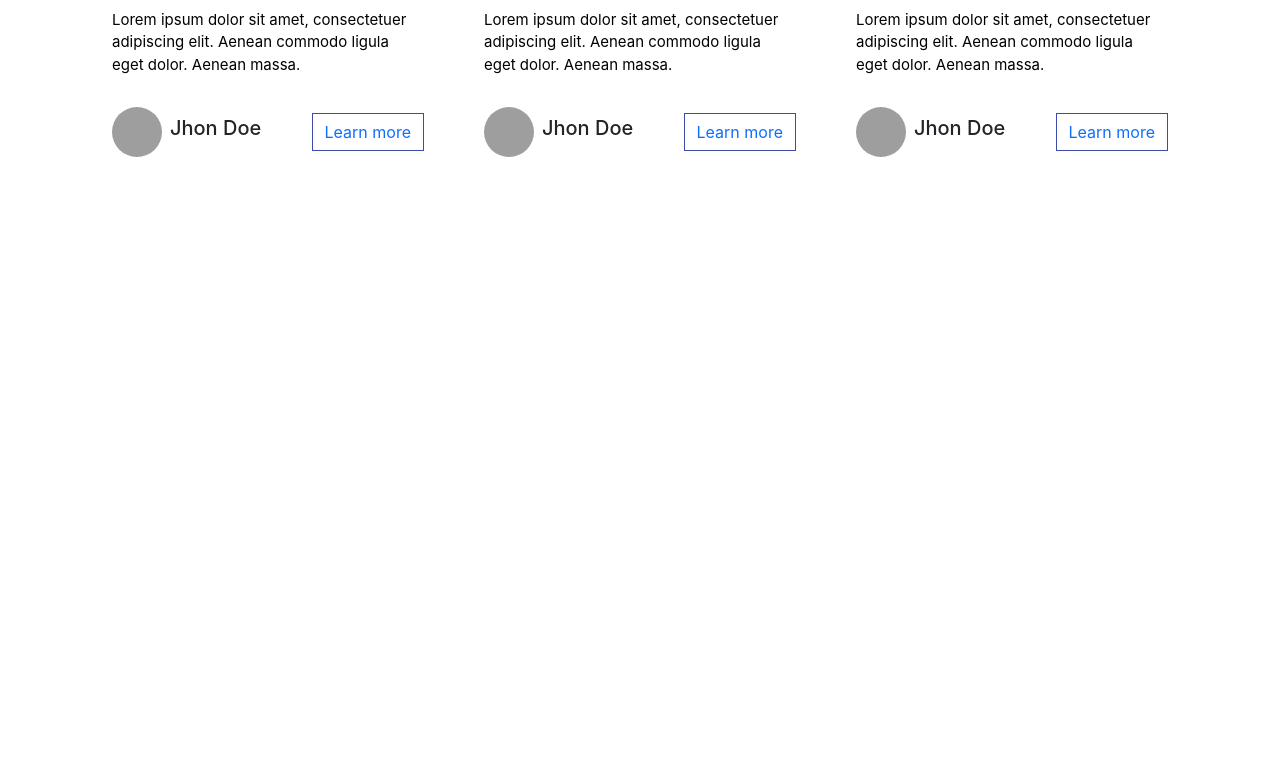
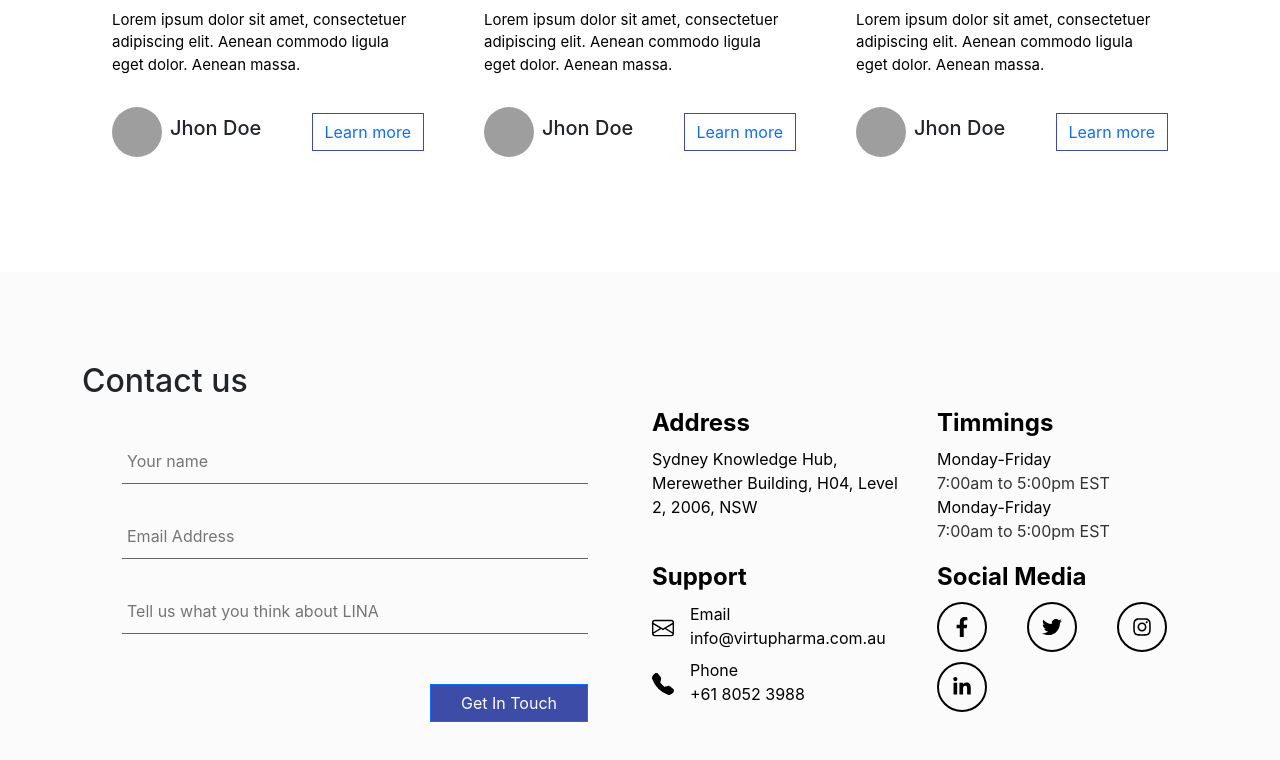
Before and after one commit to mdmonir027/virtu-pharma, a React (Create React App) app: page / in a window 1280 px wide. Shown: the part 9272-10032 px from the top of the page. Before the commit the page ends 9544 px from the top, so only its background shows below. Built offline with nearby package versions, Linux system fonts and the light colour scheme; grey boxes are pictures that could not be loaded.

Commit message:
contact us page.

```diff
--- /dev/null
+++ b/src/components/ContactUs/Address.js
@@ -0,0 +1,87 @@
+import React from 'react';
+import { BsEnvelope, BsFillTelephoneFill } from 'react-icons/bs';
+import {
+  FaFacebookF,
+  FaInstagram,
+  FaLinkedinIn,
+  FaTwitter,
+} from 'react-icons/fa';
+import style from './address.module.css';
+const Address = () => {
+  return (
+    <div>
+      <div className='row'>
+        <div className='col-md-6'>
+          <div className={style.item}>
+            <h5 className={style.heading}>Address</h5>
+            <p>
+              Sydney Knowledge Hub, Merewether Building, H04, Level 2, 2006, NSW
+            </p>
+          </div>
+        </div>
+        <div className='col-md-6'>
+          <div className={style.item}>
+            <h5 className={style.heading}>Timmings</h5>
+            <p className={style.timeDay}>
+              Monday-Friday <br />
+              <span>7:00am to 5:00pm EST</span>
+            </p>
+            <p className={style.timeDay}>
+              Monday-Friday <br />
+              <span>7:00am to 5:00pm EST</span>
+            </p>
+          </div>
+        </div>
+        <div className='col-md-6'>
+          <div className={style.item}>
+            <h5 className={style.heading}>Support</h5>
+            <div
+              className={` d-flex align-items-center gap-3 ${style.timeDay}`}
+            >
+              <div className={style.iconS}>
+                <BsEnvelope />
+              </div>
+              <div className='icon'>
+                <p className={`m-0`}>Email</p>
+                <p className={`m-0`}>info@virtupharma.com.au</p>
+              </div>
+            </div>
+            <div
+              className={` d-flex align-items-center mt-2 gap-3 ${style.timeDay}`}
+            >
+              <div className={style.iconS}>
+                <BsFillTelephoneFill />
+              </div>
+              <div>
+                <p className={`m-0`}>Phone</p>
+                <p className={`m-0`}>+61 8052 3988</p>
+              </div>
+            </div>
+          </div>
+        </div>
+        <div className='col-md-6'>
+          <div className={style.item}>
+            <h5 className={style.heading}>Social Media</h5>
+            <ul className={style.list}>
+              <li className={style.icon}>
+                <FaFacebookF />
+              </li>
+              <li className={style.icon}>
+                <FaTwitter />
+              </li>
+              <li className={style.icon}>
+                <FaInstagram />
+              </li>
+              <li className={style.icon}>
+                <FaLinkedinIn />
+              </li>
+            </ul>
+          </div>
+        </div>
+        <div className='col-md-6'></div>
+      </div>
+    </div>
+  );
+};
+
+export default Address;
--- /dev/null
+++ b/src/components/ContactUs/Form.js
@@ -0,0 +1,53 @@
+import React from 'react';
+import style from './form.module.css';
+const Form = () => {
+  return (
+    <form className={style.form}>
+      <div>
+        <div className={style.inputWrapper}>
+          <input
+            type='text'
+            name=''
+            className={style.input}
+            id=''
+            placeholder='Your name'
+          />
+        </div>
+      </div>
+      <div>
+        <div className={style.inputWrapper}>
+          <input
+            type='text'
+            name=''
+            className={style.input}
+            id=''
+            placeholder='Email Address'
+          />
+        </div>
+      </div>
+      <div>
+        <div className={style.inputWrapper}>
+          <input
+            type='text'
+            name=''
+            className={style.input}
+            id=''
+            placeholder='Tell us what you think about LINA'
+          />
+        </div>
+      </div>
+      <div style={{ textAlign: 'right' }}>
+        <div className={style.inputWrapper}>
+          <button
+            type='submit'
+            className={`btn btn-primary ${style.submitBtn}`}
+          >
+            Get In Touch
+          </button>
+        </div>
+      </div>
+    </form>
+  );
+};
+
+export default Form;
--- /dev/null
+++ b/src/components/ContactUs/address.module.css
@@ -0,0 +1,40 @@
+.iconS {
+  font-size: 22px;
+}
+.heading {
+  margin-bottom: 10px;
+  font-size: 24px;
+  font-weight: bold;
+}
+.list {
+  display: flex;
+  list-style: none;
+  column-gap: 40px;
+  row-gap: 10px;
+  padding: 0;
+  flex-wrap: wrap;
+}
+.icon {
+  width: 50px;
+  height: 50px;
+  border-radius: 50%;
+  border: 2px solid #000;
+  display: flex;
+  align-items: center;
+  justify-content: center;
+  font-size: 20px;
+  color: #000;
+}
+.timeDay {
+  margin: 0;
+  color: #000;
+}
+.timeDay span {
+  opacity: 0.8;
+}
+.item {
+  margin-bottom: 20px;
+}
+.item * {
+  color: #000;
+}
--- /dev/null
+++ b/src/components/ContactUs/form.module.css
@@ -0,0 +1,25 @@
+.form {
+  box-sizing: border-box;
+  padding: 0 40px;
+}
+.inputWrapper {
+  margin: 30px 0;
+}
+
+.input {
+  border: none;
+  outline: none;
+  border-bottom: 1px solid #0009;
+  box-sizing: border-box;
+  width: 100%;
+  padding: 10px 5px;
+  color: #7d7d7d;
+  background: transparent;
+}
+.submitBtn {
+  border-radius: 0;
+  background: #3d4ca7 !important;
+  padding-left: 30px !important;
+  padding-right: 30px !important;
+  margin-top: 20px;
+}
--- /dev/null
+++ b/src/components/ContactUs/index.js
@@ -0,0 +1,26 @@
+import React from 'react';
+import Address from './Address';
+import Form from './Form';
+import style from './index.module.css';
+const ContactUs = () => {
+  return (
+    <div className={style.main}>
+      <div className='container'>
+        <div className={style.sectionHeader}>
+          <h2 className={style.sectionTitle}>Contact us</h2>
+        </div>
+
+        <div className='row'>
+          <div className='col-md-6'>
+            <Form />
+          </div>
+          <div className='col-md-6'>
+            <Address />
+          </div>
+        </div>
+      </div>
+    </div>
+  );
+};
+
+export default ContactUs;
--- /dev/null
+++ b/src/components/ContactUs/index.module.css
@@ -0,0 +1,4 @@
+.main {
+  background: #fbfbfb;
+  padding: 90px 0;
+}
--- a/src/pages/Home/index.js
+++ b/src/pages/Home/index.js
@@ -1,5 +1,6 @@
 import React from 'react';
 import ChooseExpertise from '../../components/ChooseExpertise';
+import ContactUs from '../../components/ContactUs';
 import GlobalNetwork from '../../components/GlobalNetwork';
 import Header from '../../components/Header';
 import Hero from '../../components/Hero';
@@ -32,6 +33,7 @@ const Home = () => {
         <StartWithUs />
         <HowGetInvolved />
         <LatestNews />
+        <ContactUs />
       </div>
     </div>
   );
```
